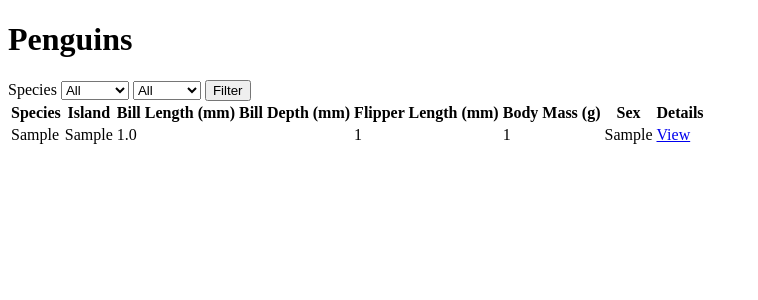
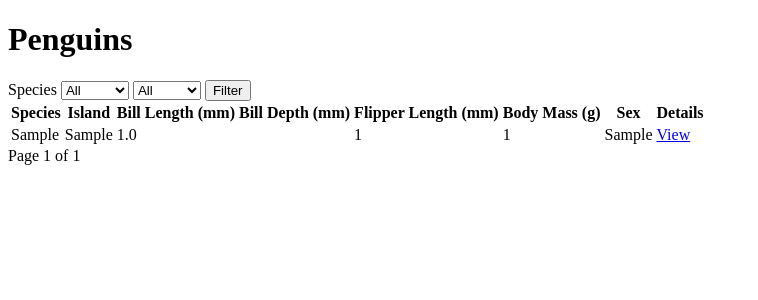
Before and after one commit to pheko49/penguin_explorer, a Django app: page /penguins/ in a window 1280 px wide. Shown: the top 300 px of the page, without its empty margins (0-758 px from the left). Run offline with Django 5.2, Linux system fonts and the light colour scheme; tables that the repository leaves empty hold one stand-in row (values such as "Sample post").

Commit message:
Add pagination to penguin list

```diff
--- a/penguins/templates/penguins/penguin_list.html
+++ b/penguins/templates/penguins/penguin_list.html
@@ -74,6 +74,18 @@
                 {% endfor %}
             </tbody>
         </table>
+        <div>
+            {% if penguins.has_previous %}
+                <a href="?species={{ selected_species }}&island={{ selected_island }}&page={{ penguins.previous_page_number}}">Previous</a>
+            {% endif %}
+
+            <span>
+                Page {{ penguins.number }} of {{ penguins.paginator.num_pages }}
+            </span>
+            {% if penguins.has_next %}
+                <a href="?species={{ selected_species }}&island={{ selected_island }}&page={{ penguins.next_page_number }}">Next</a>
+            {% endif %}
+        </div>
     {% else %}
         <p>No penguins found matching your filters.</p>
     {% endif %}
--- a/penguins/views.py
+++ b/penguins/views.py
@@ -1,6 +1,7 @@
+from django.core.paginator import Paginator
 from django.shortcuts import render
+from .models import Penguin
 
-from .models import Penguin
 # Create your views here.
 
 def penguin_list(request):
@@ -15,6 +16,8 @@ def penguin_list(request):
 
     island = request.GET.get('island')
 
+    page_number = request.GET.get('page')
+
     if species and island:
         penguins = Penguin.objects.filter(
             species=species,
@@ -26,6 +29,10 @@ def penguin_list(request):
         penguins = Penguin.objects.filter(island=island)
     else:
         penguins = Penguin.objects.all()
+
+    paginator = Paginator(penguins, 20)
+
+    page_obj = paginator.get_page(page_number)
 
     species_options = Penguin.objects.values_list(
         'species',
@@ -39,7 +46,8 @@ def penguin_list(request):
 
     return render(request,'penguins/penguin_list.html',
                   {
-                      'penguins': penguins,
+                    #   'penguins': penguins,
+                    'penguins': page_obj,
                       'species_options': species_options,
                       'selected_species': species,
                       'island_options': island_options,
```
